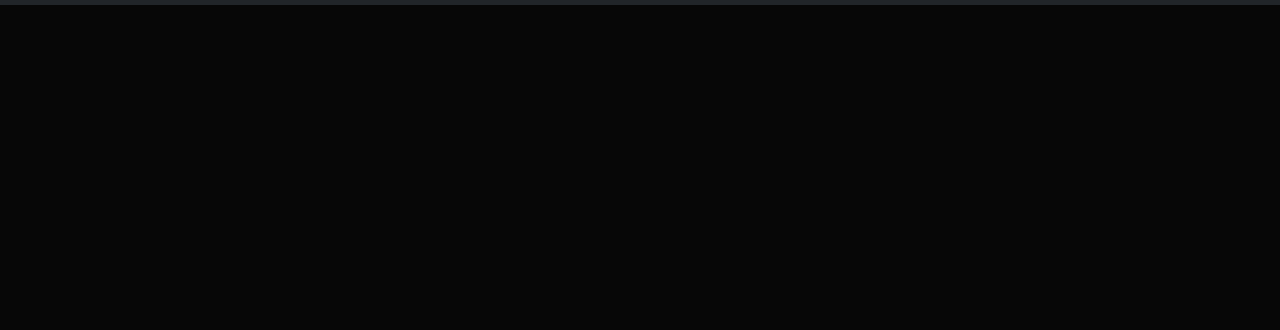
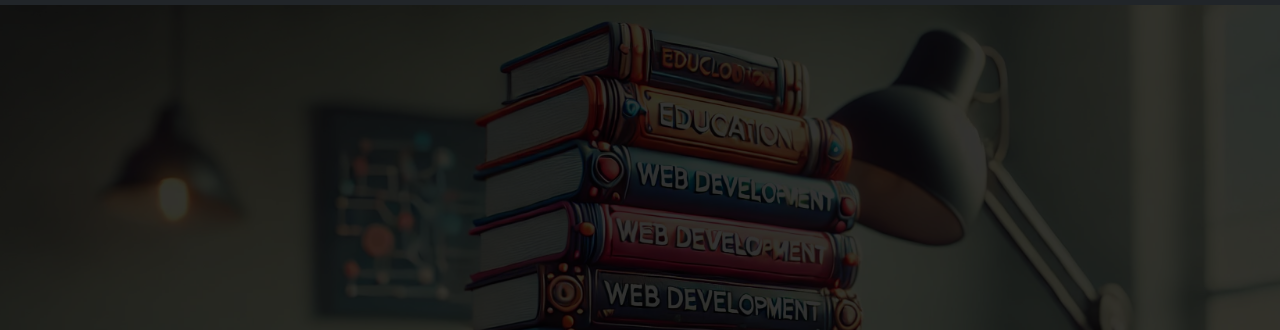
Before and after one commit to cris65/github_website, a plain HTML site: page index.html in a window 1280 px wide. Shown: the part 83-413 px from the top of the page. Drawn offline with nearby package versions, Linux system fonts and the light colour scheme.

Commit message:
Update style.css
aggiornato percorso al CSS per l'immagine in hero session

```diff
--- a/css/style.css
+++ b/css/style.css
@@ -23,7 +23,7 @@ footer {
 
 .hero-section {
     position: relative;
-    background: url('./images/header-image.png') no-repeat center center fixed;
+    background: url('../images/header-image.png') no-repeat center center fixed;
     background-size: cover;
     height: 100vh;
     display: flex;
```
